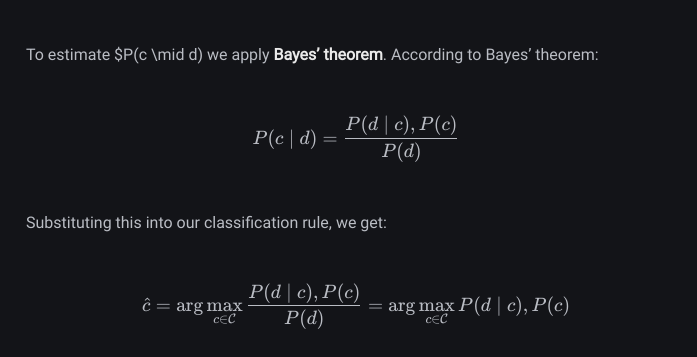
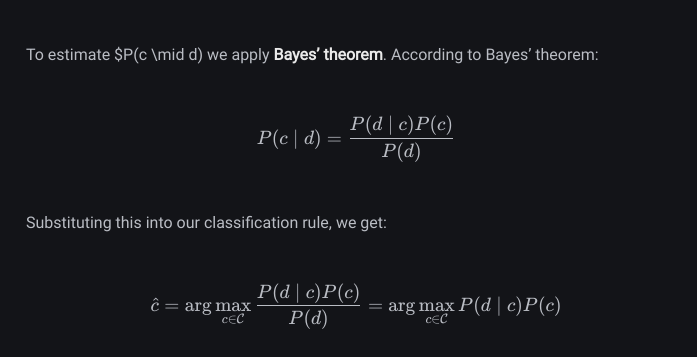
Before and after one commit to paulkroe/paulkroe.github.io, a plain HTML site: page posts/naive-bayes/index.html in a window 1280 px wide. Shown: the part 1693-2050 px from the top of the page, 284-981 px from the left. Drawn offline with nearby package versions, Linux system fonts and the light colour scheme.

Commit message:
fixed type in equations in Naive Bayes

```diff
--- a/posts/naive-bayes/index.html
+++ b/posts/naive-bayes/index.html
@@ -53,7 +53,7 @@
         },
         "datePublished": "2024-09-14",
         "description": "Using Naive Bayes for classifying  20 Newsgroups dataset.",
-        "wordCount":  1109 ,
+        "wordCount":  1106 ,
         "mainEntityOfPage": "True",
         "dateModified": "2024-09-14",
         "image": {
@@ -244,11 +244,11 @@ stroke-linejoin="round" class="feather feather-home">
 $$</p>
 <p>To estimate $P(c \mid d) we apply <strong>Bayes&rsquo; theorem</strong>. According to Bayes&rsquo; theorem:</p>
 <p>$$
-P(c \mid d) = \frac{P(d \mid c) , P(c)}{P(d)}
+P(c \mid d) = \frac{P(d \mid c) P(c)}{P(d)}
 $$</p>
 <p>Substituting this into our classification rule, we get:</p>
 <p>$$
-\hat{c} = \arg\max_{c \in \mathcal{C}} \frac{P(d \mid c) , P(c)}{P(d)} = \arg\max_{c \in \mathcal{C}} P(d \mid c) , P(c)
+\hat{c} = \arg\max_{c \in \mathcal{C}} \frac{P(d \mid c) P(c)}{P(d)} = \arg\max_{c \in \mathcal{C}} P(d \mid c) P(c)
 $$</p>
 <p>The second equality holds because $P(d)$ is constant with respect to $c$ and does not affect the maximization. Here, $P(d \mid c)$ is called <strong>likelihood</strong>, and $P(c)$ is refered to as <strong>prior</strong> probability of class $c$.</p>
 <h3 id="estimating-the-prior">Estimating the Prior</h3>
```
